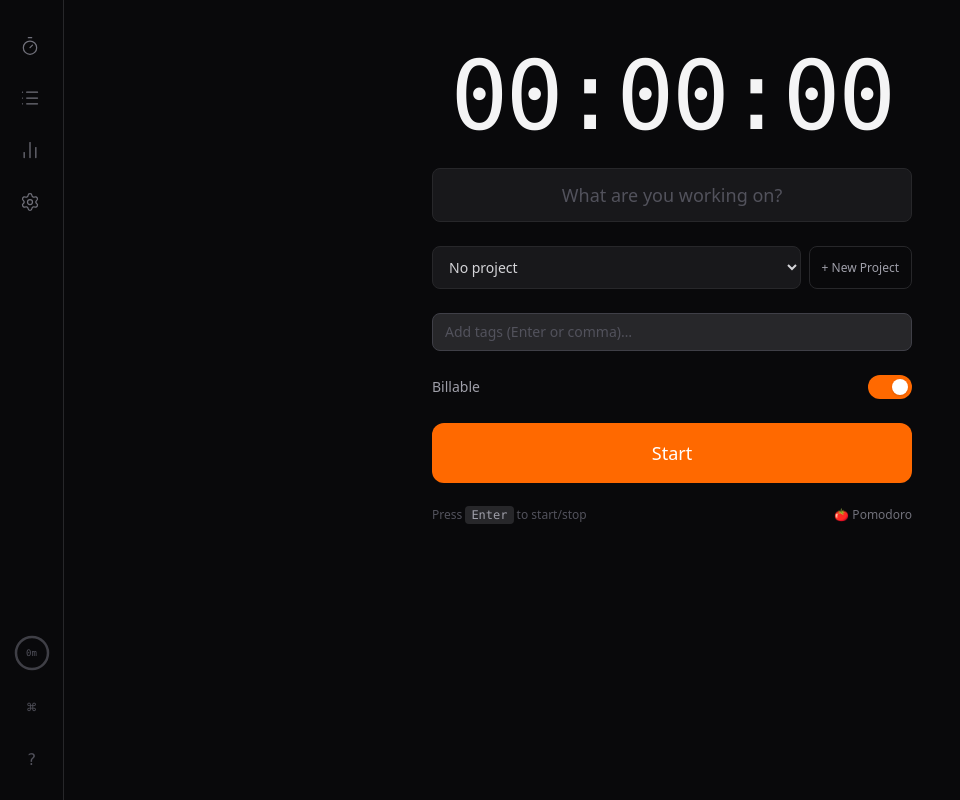
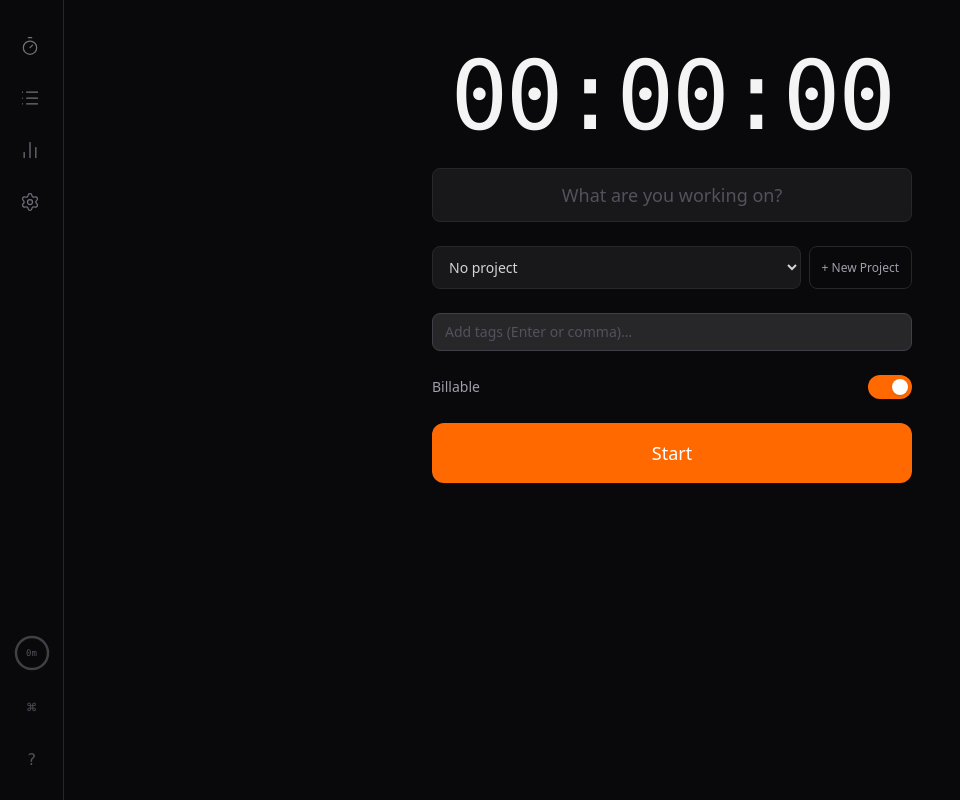
Before and after one commit to Colt4D5/taskpotato, a Next.js app: page /timer in a window 1280 px wide. Shown: the whole page, without its empty margins (0-960 px from the left). Built offline with nearby package versions, Linux system fonts and the light colour scheme.

Commit message:
Adjust log header layout and timer widget controls

```diff
--- a/app/log/page.tsx
+++ b/app/log/page.tsx
@@ -307,9 +307,9 @@ export default function LogPage() {
 
   return (
     <div className="p-4 md:p-6 max-w-2xl mx-auto">
-      <div className="flex items-center justify-between mb-4">
-        <h1 className="text-2xl font-semibold text-zinc-100">Time Log</h1>
-        <div className="flex items-center gap-2">
+      <h1 className="text-2xl font-semibold mb-4 text-zinc-100">Time Log</h1>
+      <div className="flex flex-col sm:flex-row sm:items-center justify-between mb-4 gap-4">
+        <div className="flex flex-wrap items-center gap-2.5">
           {bulkMode ? (
             <button
               onClick={exitBulkMode}
--- a/components/timer/TimerWidget.tsx
+++ b/components/timer/TimerWidget.tsx
@@ -172,7 +172,7 @@ export function TimerWidget() {
       />
 
       {/* Quick resume — recent entries (hidden while timer running) */}
-      {!isRunning && (
+      {false && !isRunning && (
         <RecentEntries
           entries={completedEntries}
           projects={activeProjects}
@@ -336,39 +336,6 @@ export function TimerWidget() {
         </p>
       )}
 
-      {/* Keyboard hint + Pomodoro toggle + Focus mode */}
-      <div className="flex items-center justify-between w-full">
-        <p className="text-xs text-zinc-600">
-          Press <kbd className="px-1.5 py-0.5 bg-zinc-800 rounded text-zinc-400">Enter</kbd> to start/stop
-        </p>
-        <div className="flex items-center gap-3">
-          {isRunning && (
-            <button
-              onClick={() => setShowFocusMode(true)}
-              className="text-xs text-zinc-500 hover:text-orange-400 transition-colors flex items-center gap-1"
-              title="Enter focus mode (F)"
-            >
-              <svg className="w-3.5 h-3.5" fill="none" viewBox="0 0 24 24" stroke="currentColor" strokeWidth={1.5}>
-                <path strokeLinecap="round" strokeLinejoin="round" d="M3.75 3.75v4.5m0-4.5h4.5m-4.5 0L9 9M3.75 20.25v-4.5m0 4.5h4.5m-4.5 0L9 15M20.25 3.75h-4.5m4.5 0v4.5m0-4.5L15 9m5.25 11.25h-4.5m4.5 0v-4.5m0 4.5L15 15" />
-              </svg>
-              Focus
-            </button>
-          )}
-          <button
-            onClick={() => setShowPomodoro((s) => !s)}
-            className="text-xs text-zinc-500 hover:text-orange-400 transition-colors"
-            title="Toggle Pomodoro timer"
-          >
-            🍅 Pomodoro
-          </button>
-        </div>
-      </div>
-
-      {/* Pomodoro widget */}
-      {showPomodoro && (
-        <PomodoroWidget onClose={() => setShowPomodoro(false)} />
-      )}
-
       {/* Today's Summary */}
       {todayEntries.length > 0 && (
         <div className="w-full border border-zinc-800 rounded-xl bg-zinc-900/60 p-4 flex flex-col gap-3 mt-2">
```
